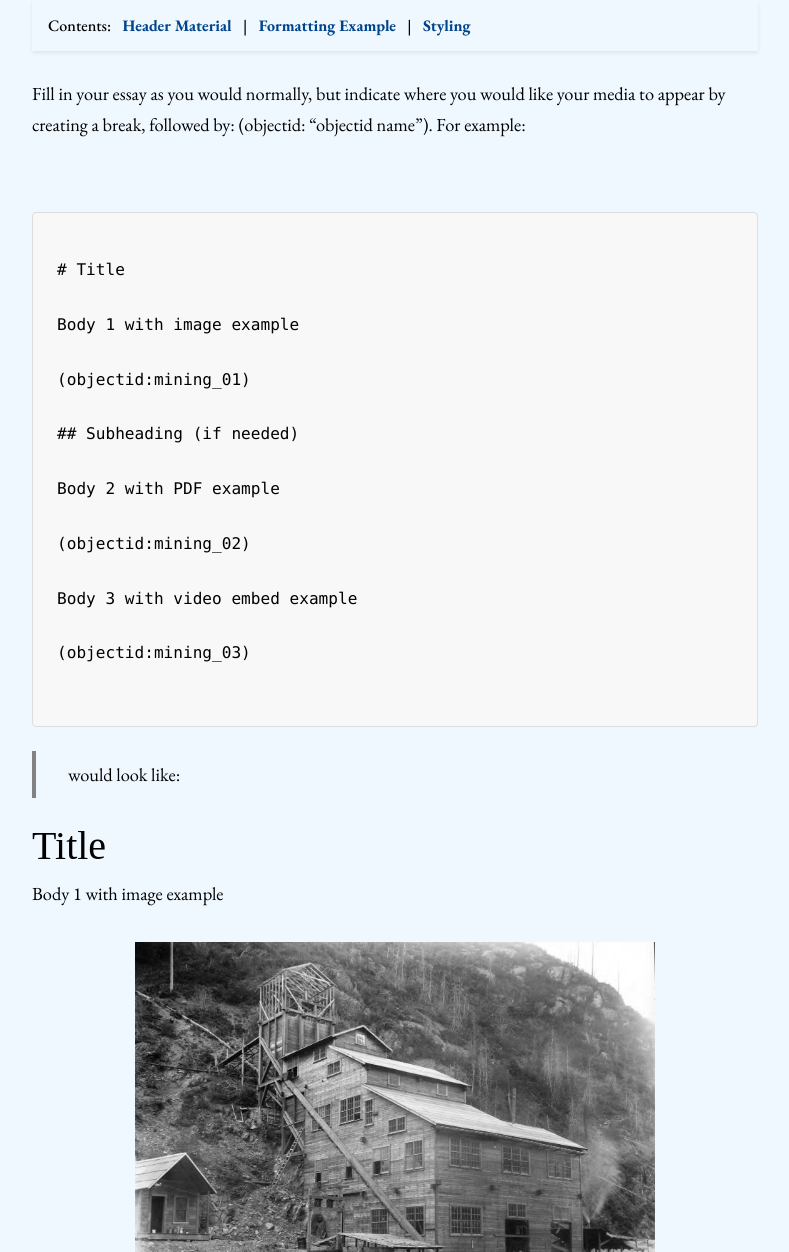
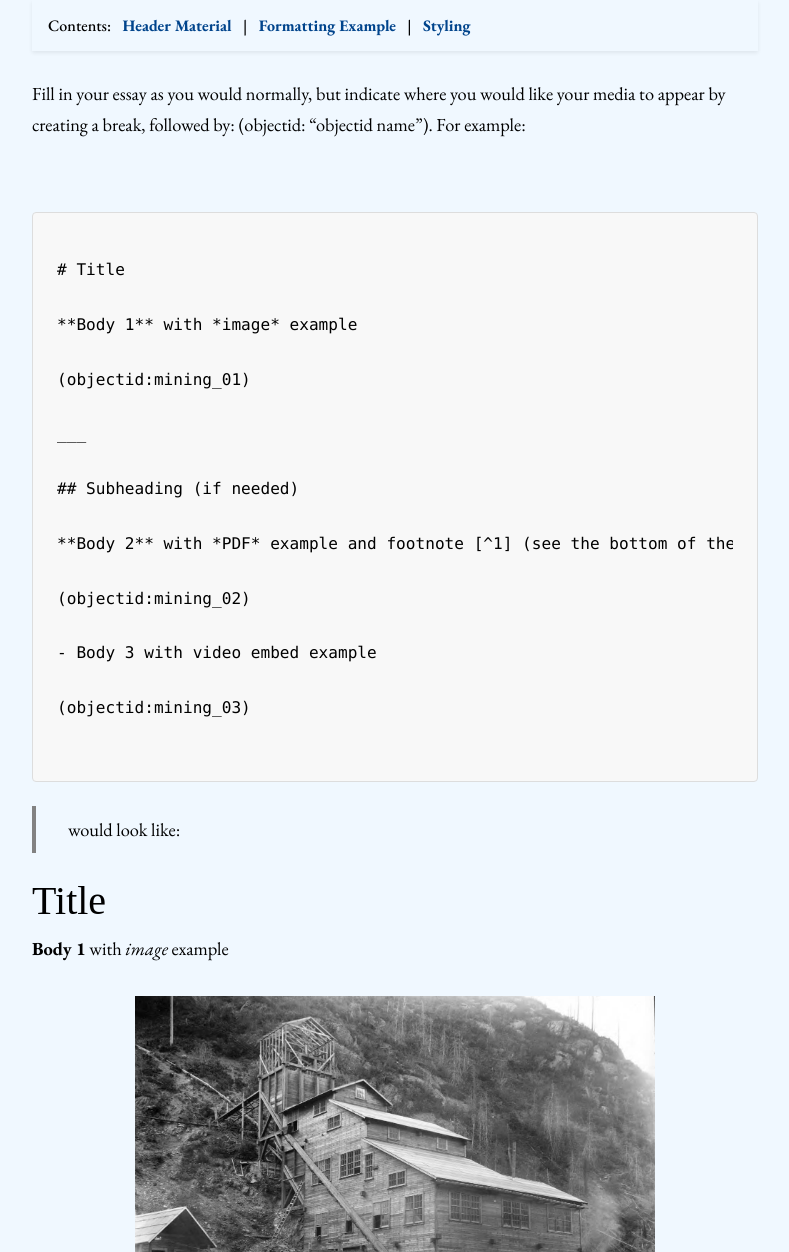
Before and after one commit to thecdil/peoples_guide, a Jekyll site: the page built from content/4_doc.md, in a window 1280 px wide and 1400 px high, scrolled down 1505 px, cut to the strip 0-1252 px from the top of the window. Shown: the whole strip, without its empty margins (245-1034 px from the left). Built offline with Jekyll 4.4.1, drawn with Linux system fonts in a browser that asks for light colours; some web fonts are replaced; some of the changed text lies outside the part shown.

Commit message:
adjust example

```diff
--- a/content/4_doc.md
+++ b/content/4_doc.md
@@ -50,17 +50,19 @@ Fill in your essay as you would normally, but indicate where you would like your
 
 # Title
 
-Body 1 with image example
+**Body 1** with *image* example
 
 (objectid:mining_01)
 
+___
+
 ## Subheading (if needed)
 
-Body 2 with PDF example
+**Body 2** with *PDF* example and footnote [^1] (see the bottom of the page)
 
 (objectid:mining_02)
 
-Body 3 with video embed example
+- Body 3 with video embed example
 
 (objectid:mining_03)
 
@@ -70,17 +72,19 @@ Body 3 with video embed example
 
 # Title
 
-Body 1 with image example
+**Body 1** with *image* example
 
 {% include gallery-figure.html img="mining_01.jpg" alt="The caption describes everything that is not in the image, like date, location and people's names, whereas alternate text describes everything that is in the image, so it is accessible. An example for this image might be: A long, industrial wooden building constructed on the side of a hill with shacks in the fore and background." caption="The metadata you provide in your sheets provides caption material. Select the image to see the alternate text along the bottom of the image." width="75%" %}
 
+___
+
 ## Subheading (if needed)
 
-Body 2 with PDF example
+> **Body 2** with *PDF* example and footnote: [^1] (see the bottom of the page)
 
 {% include feature/pdf.html objectid="https://objects.lib.uidaho.edu/bigburn/bigburn02.pdf" %}
 
-Body 3 with video embed example
+* **Body 3** with *video embed* example
 
 {% include feature/video.html objectid="https://www.youtube.com/watch?v=gWKiBKlZV88" %}
 
@@ -135,3 +139,5 @@ Headings aren't just decorative, they are _hierarchical_. This means that the di
 > Start with `heading one` for your title, then go down incrementally for subheadings if needed.
 
 <br>
+
+[^1]:  Footnotes will automatically generate on the bottom of a page in markdown.
```
